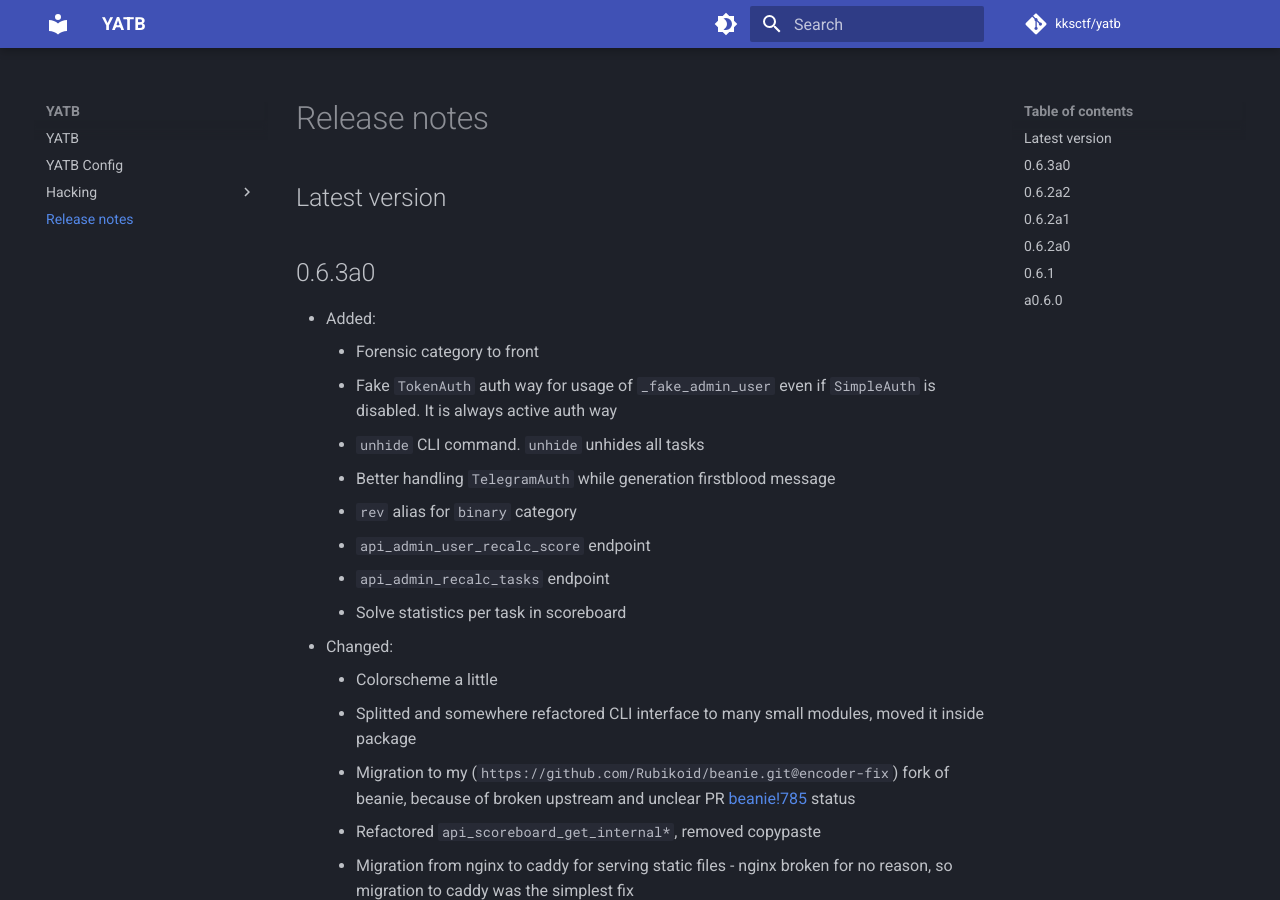
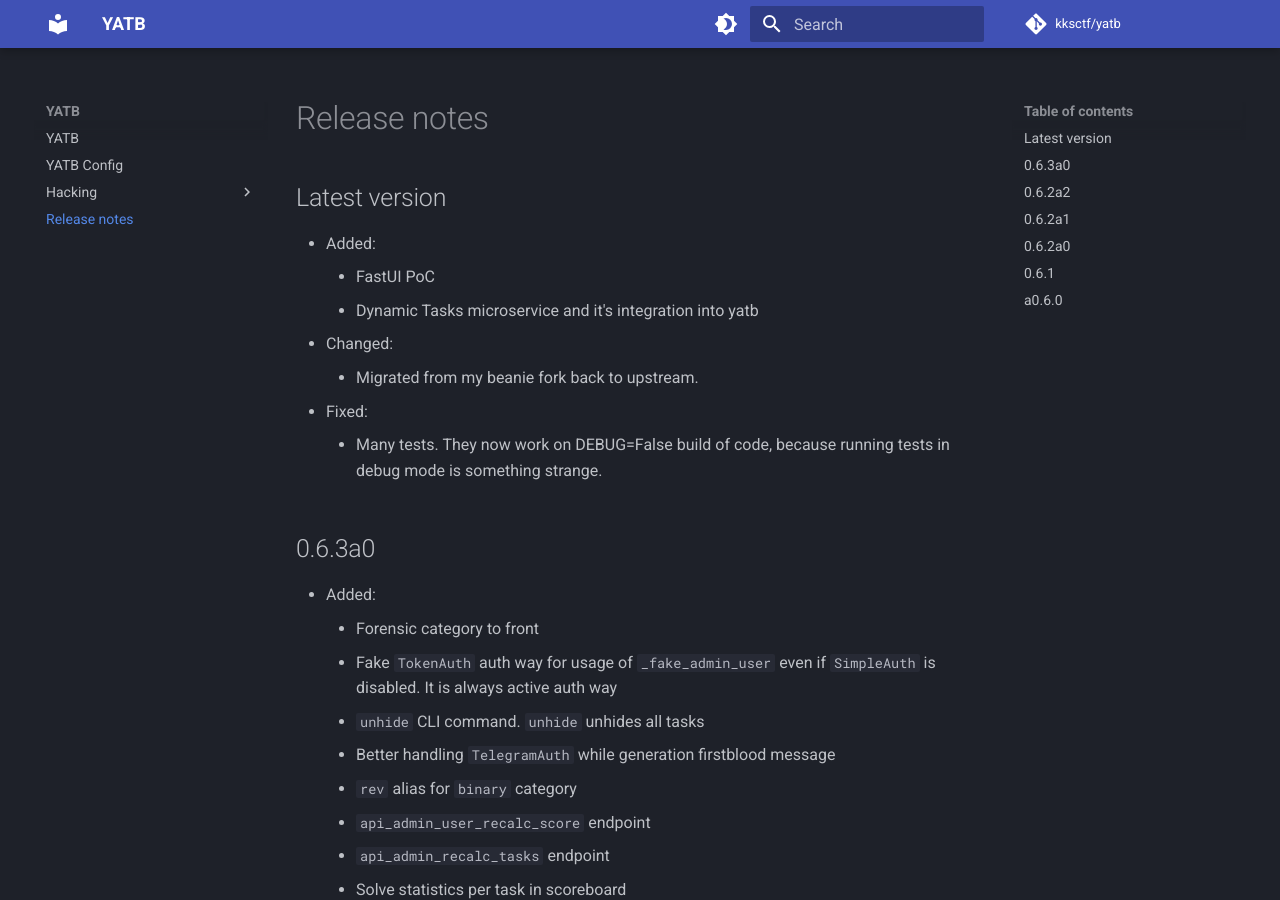
Before and after one commit to kksctf/yatb, an MkDocs documentation site: the page built from docs/release-notes.md, in a window 1280 px wide and 900 px high. Built offline with MkDocs 1.6.1 and Material for MkDocs 9.7.7, drawn with Linux system fonts in a browser that asks for light colours; comment, search, counter and statistics services are not loaded.

Commit message:
upd release notes

```diff
--- a/docs/release-notes.md
+++ b/docs/release-notes.md
@@ -2,6 +2,13 @@
 
 ## Latest version
 
+- Added:
+  - FastUI PoC
+  - Dynamic Tasks microservice and it's integration into yatb
+- Changed:
+  - Migrated from my beanie fork back to upstream.
+- Fixed:
+  - Many tests. They now work on DEBUG=False build of code, because running tests in debug mode is something strange.
 ## 0.6.3a0
 
 - Added:
```
